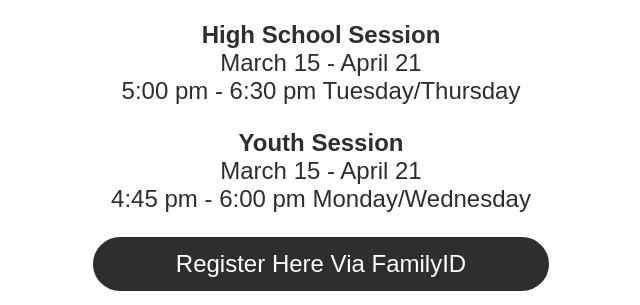
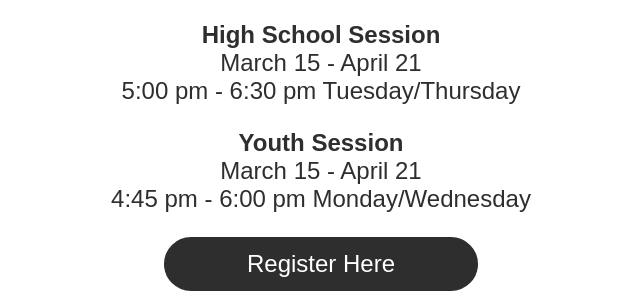
Before and after one commit to ncgrapplers/ncgrapplers.github.io, a plain HTML site: page index.html in a window 1280 px wide. Shown: the part 495-800 px from the top of the page, without its empty margins (319-959 px from the left). Drawn offline with Linux system fonts and the light colour scheme.

Commit message:
minor changes

```diff
--- a/index.html
+++ b/index.html
@@ -10,7 +10,7 @@
     <link rel="stylesheet" href="index.css">
     <link rel="stylesheet" href="https://cdnjs.cloudflare.com/ajax/libs/font-awesome/4.7.0/css/font-awesome.min.css">
     <link rel="icon" href="NCG_Logo.png">
-    <title>North Coast Grappler</title>
+    <title>North Coast Grapplers</title>
 </head>
 
 <body>
@@ -20,8 +20,8 @@
         <h1>Grapplers</h1>
 		<h5>Spring 2022</h5>
 	</div>
+
 	<div class="section">
-
 		<h4>High School Session</h4>
 		<p>March 15 - April 21<p>
 		<p>5:00 pm - 6:30 pm Tuesday/Thursday</p>
@@ -35,7 +35,7 @@
 
 	<div id="sign_up" class="section">
 		<a href="https://www.familyid.com/organizations/north-coast-grapplers" target="_blank" rel="noopener noreferrer"
-			class="button">Register Here Via FamilyID</a>
+			class="button">Register Here</a>
 	</div>
 
     <div class="section">
```
